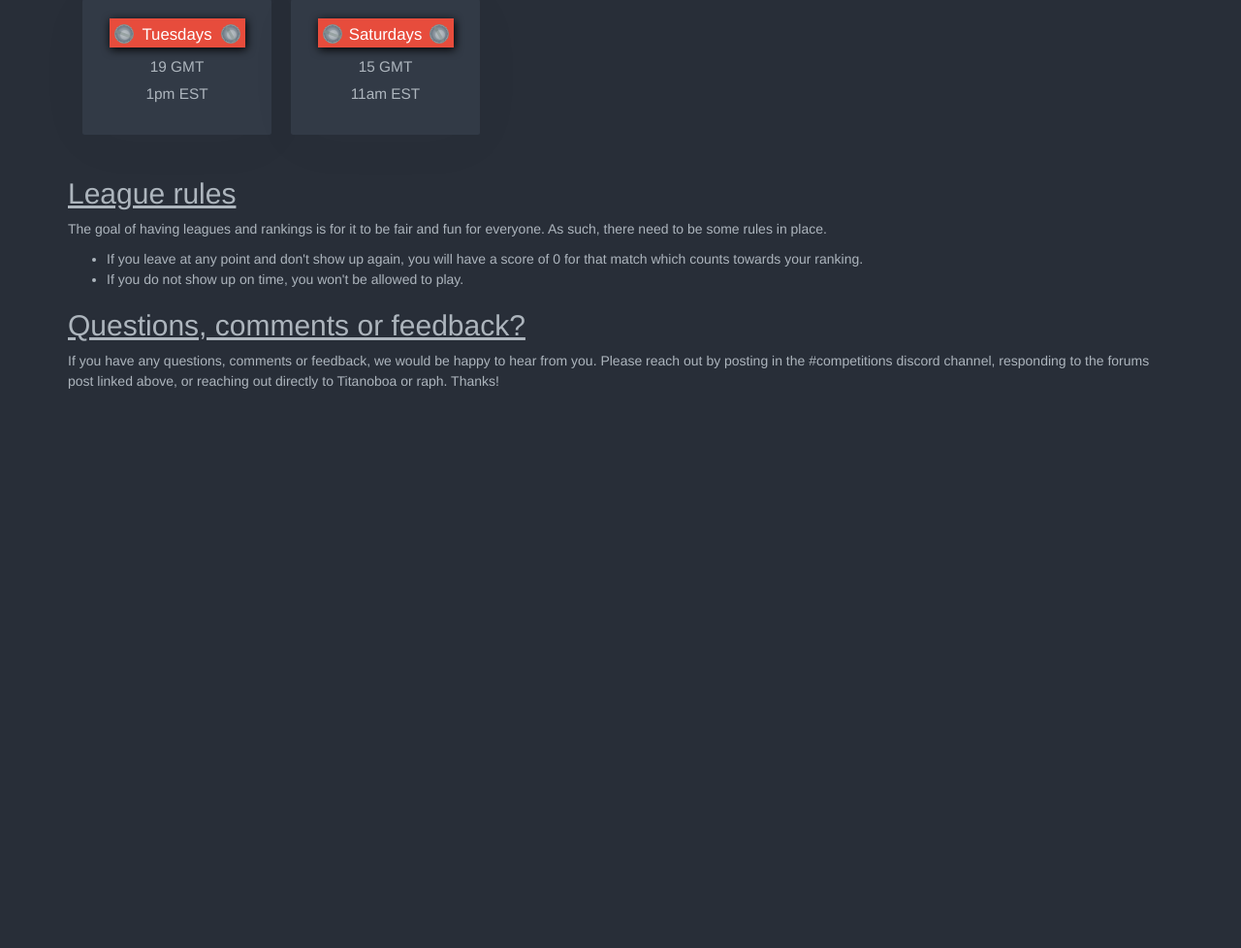
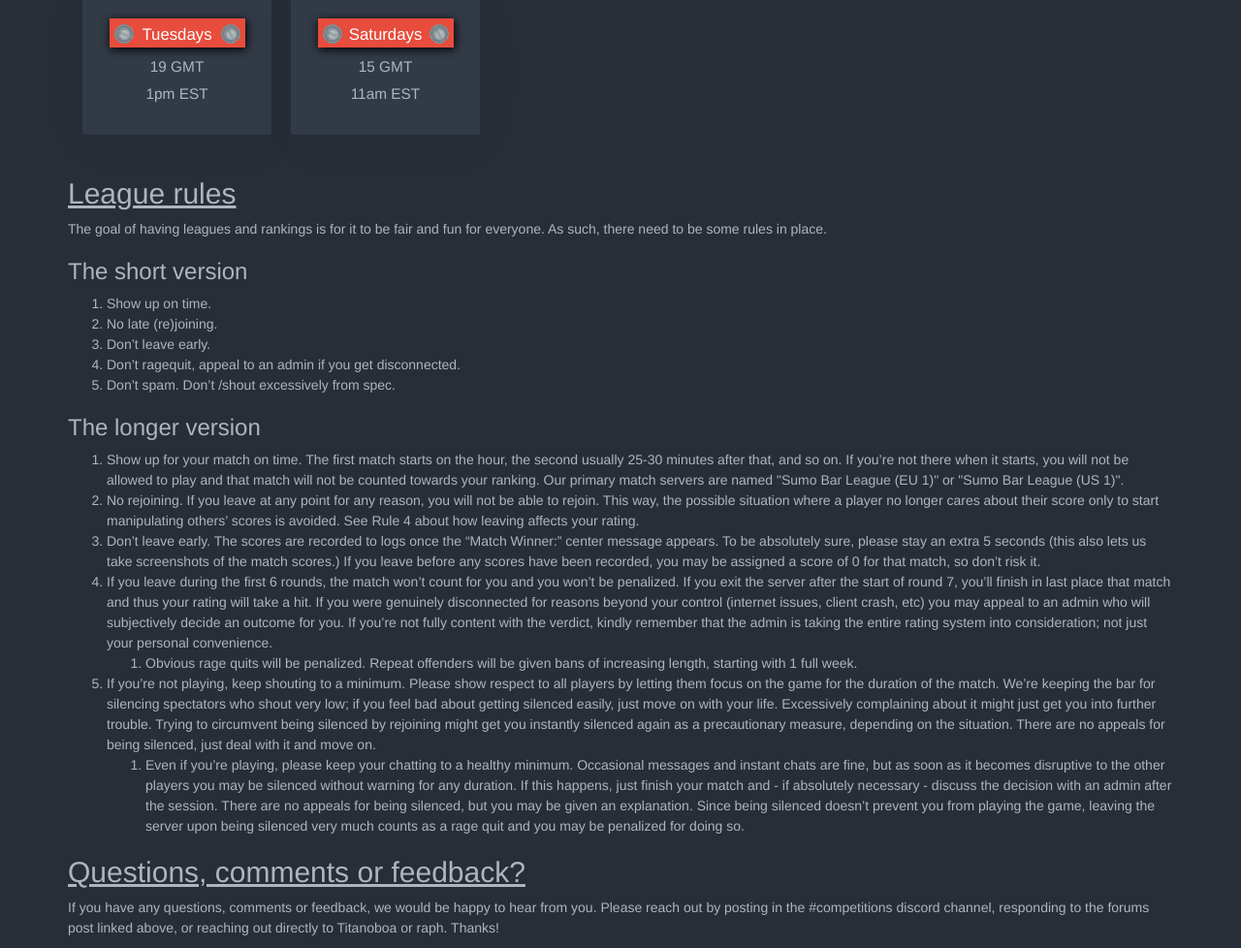
Before and after one commit to raphleu/arma-rankings, a Flask app: page /league_info in a window 1280 px wide. Shown: the part 555-1533 px from the top of the page at 97% size. Before the commit the page ends 956 px from the top, so only its background shows below. Run offline with Flask 2, Linux system fonts and the light colour scheme; some libraries are stand-ins or nearby versions.

Commit message:
updated rules

```diff
--- a/app/templates/league_info.html
+++ b/app/templates/league_info.html
@@ -26,14 +26,52 @@
     <h2><u>League rules</u></h2>
     <p>
       The goal of having leagues and rankings is for it to be fair and fun for everyone. As such, there need to be some rules in place.
-      <ul>
+      <h3>The short version</h3>
+      <ol>
         <li>
-          If you leave at any point and don't show up again, you will have a score of 0 for that match which counts towards your ranking.
+          Show up on time.
         </li>
         <li>
-          If you do not show up on time, you won't be allowed to play.
+          No late (re)joining.
         </li>
-      </ul>
+        <li>
+          Don’t leave early.
+        </li>
+        <li>
+          Don’t ragequit, appeal to an admin if you get disconnected.
+        </li>
+        <li>
+          Don’t spam. Don’t /shout excessively from spec.
+        </li>
+      </ol>
+      <h3>The longer version</h3>
+      <ol>
+        <li>
+          Show up for your match on time. The first match starts on the hour, the second usually 25-30 minutes after that, and so on. If you’re not there when it starts, you will not be allowed to play and that match will not be counted towards your ranking. Our primary match servers are named "Sumo Bar League (EU 1)" or "Sumo Bar League (US 1)".
+        </li>
+        <li>
+          No rejoining. If you leave at any point for any reason, you will not be able to rejoin. This way, the possible situation where a player no longer cares about their score only to start manipulating others’ scores is avoided. See Rule 4 about how leaving affects your rating.
+        </li>
+        <li>
+          Don’t leave early. The scores are recorded to logs once the “Match Winner:” center message appears. To be absolutely sure, please stay an extra 5 seconds (this also lets us take screenshots of the match scores.) If you leave before any scores have been recorded, you may be assigned a score of 0 for that match, so don’t risk it.
+        </li>
+        <li>
+          If you leave during the first 6 rounds, the match won’t count for you and you won’t be penalized. If you exit the server after the start of round 7, you’ll finish in last place that match and thus your rating will take a hit. If you were genuinely disconnected for reasons beyond your control (internet issues, client crash, etc) you may appeal to an admin who will subjectively decide an outcome for you. If you’re not fully content with the verdict, kindly remember that the admin is taking the entire rating system into consideration; not just your personal convenience.
+          <ol>
+            <li>
+              Obvious rage quits will be penalized. Repeat offenders will be given bans of increasing length, starting with 1 full week.
+            </li>
+          </ol>
+        </li>
+        <li>
+          If you’re not playing, keep shouting to a minimum. Please show respect to all players by letting them focus on the game for the duration of the match. We’re keeping the bar for silencing spectators who shout very low; if you feel bad about getting silenced easily, just move on with your life. Excessively complaining about it might just get you into further trouble. Trying to circumvent being silenced by rejoining might get you instantly silenced again as a precautionary measure, depending on the situation. There are no appeals for being silenced, just deal with it and move on.
+          <ol>
+            <li>
+              Even if you’re playing, please keep your chatting to a healthy minimum. Occasional messages and instant chats are fine, but as soon as it becomes disruptive to the other players you may be silenced without warning for any duration. If this happens, just finish your match and - if absolutely necessary - discuss the decision with an admin after the session. There are no appeals for being silenced, but you may be given an explanation. Since being silenced doesn’t prevent you from playing the game, leaving the server upon being silenced very much counts as a rage quit and you may be penalized for doing so.
+            </li>
+          </ol>
+        </li>
+      </ol>
     </p>
 
     <h2><u>Questions, comments or feedback?</u></h2>
```
